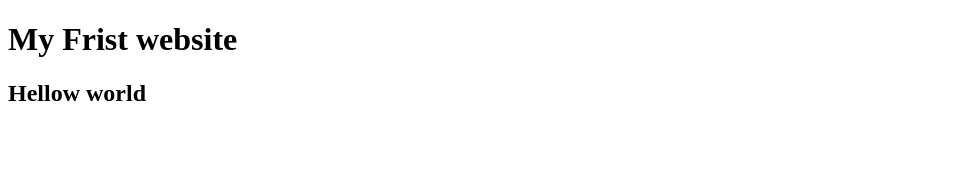
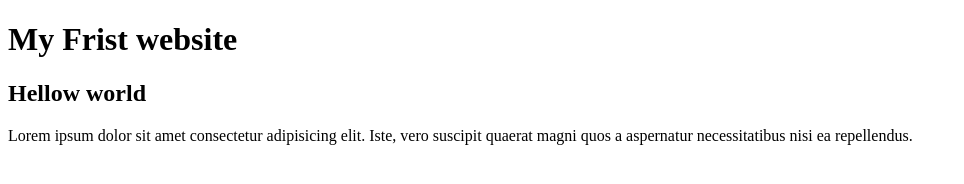
Before and after one commit to csebayzid/my-frist-website, a plain HTML site: page index.html in a window 1280 px wide. Shown: the whole page, without its empty margins (0-964 px from the left). Drawn offline with Linux system fonts and the light colour scheme.

Commit message:
learned github

```diff
--- a/index.html
+++ b/index.html
@@ -9,5 +9,6 @@
 <body>
     <h1>My Frist website</h1>
     <h2>Hellow world</h2>
+    <p>Lorem ipsum dolor sit amet consectetur adipisicing elit. Iste, vero suscipit quaerat magni quos a aspernatur necessitatibus nisi ea repellendus.</p>
 </body>
 </html>
```
